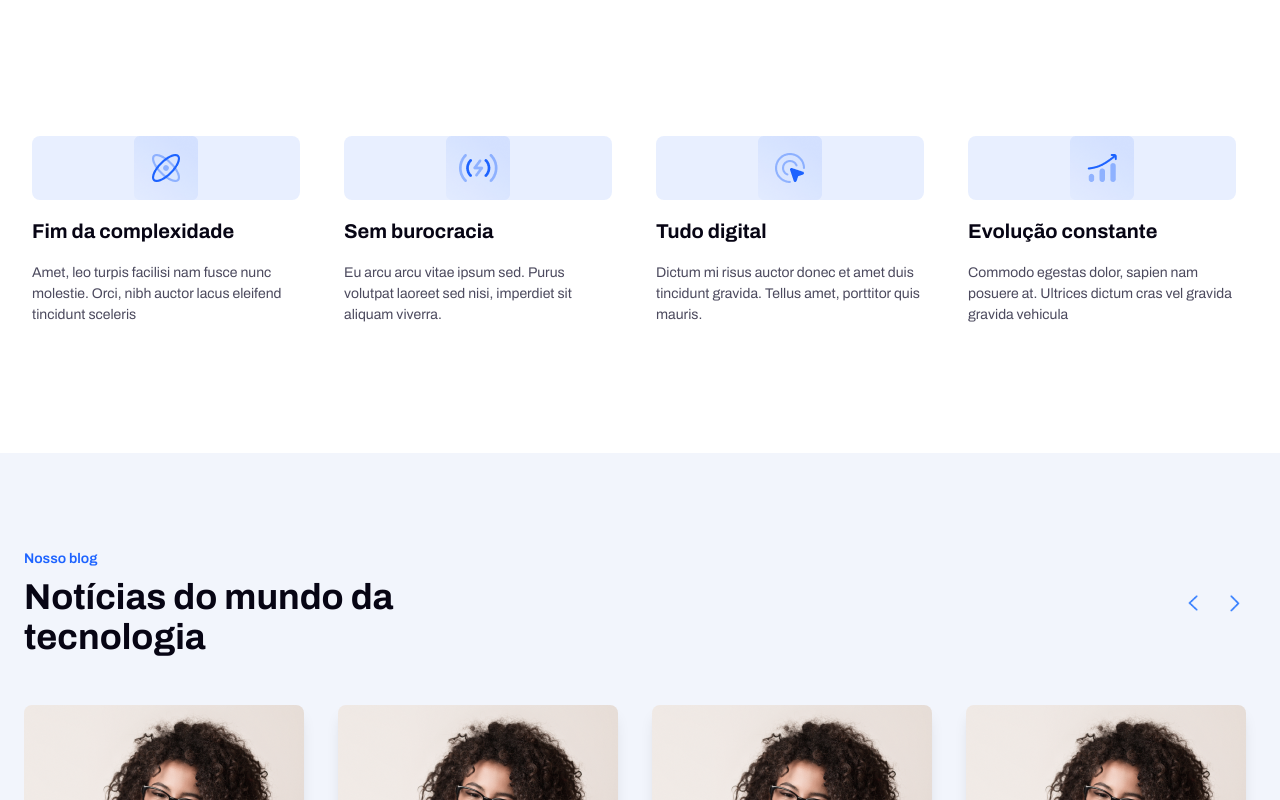
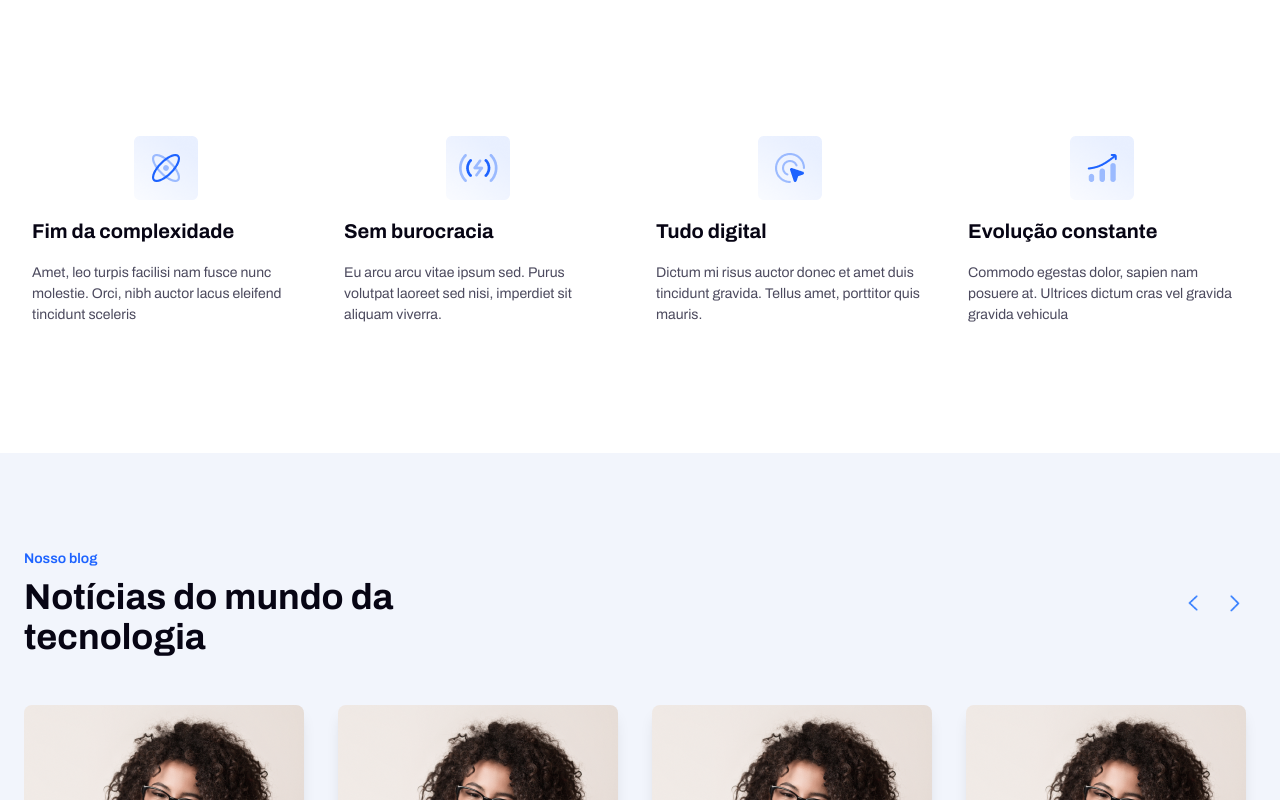
Before and after one commit to renatomarinhofr/smart-money, a Next.js app: page / in a window 1280 px wide. Shown: the part 1520-2320 px from the top of the page. Built offline with nearby package versions, Linux system fonts and the light colour scheme; grey boxes are pictures that could not be loaded.

Commit message:
refactor: adiciona seção call-to-action na página principal e ajusta estilo do feature-card

```diff
--- a/src/app/page.tsx
+++ b/src/app/page.tsx
@@ -4,6 +4,7 @@ import { Hero } from '@/presentation/components/sections/hero/hero';
 import { Solutions } from '@/presentation/components/sections/solutions/solutions';
 import { Blog } from '@/presentation/components/sections/blog/blog';
 import { Features } from '@/presentation/components/sections/features/features';
+import { CallToAction } from '@/presentation/components/sections/call-to-action/call-to-action';
 
 export default function Home() {
   return (
@@ -12,6 +13,7 @@ export default function Home() {
       <Solutions />
       <Blog />
       <Features />
+      <CallToAction />
     </main>
   )
 }
--- a/src/presentation/components/sections/solutions/feature-card.styles.ts
+++ b/src/presentation/components/sections/solutions/feature-card.styles.ts
@@ -19,7 +19,6 @@ export const IconWrapper = styled.div`
   justify-content: center;
   margin: 0 auto;
   border-radius: ${({ theme }) => theme.borderRadius.lg};
-  background-color: ${({ theme }) => `${theme.colors.brand.primary.DEFAULT}1A`};
 
   @media (min-width: ${({ theme }) => theme.breakpoints.lg}) {
     margin: 0;
```
